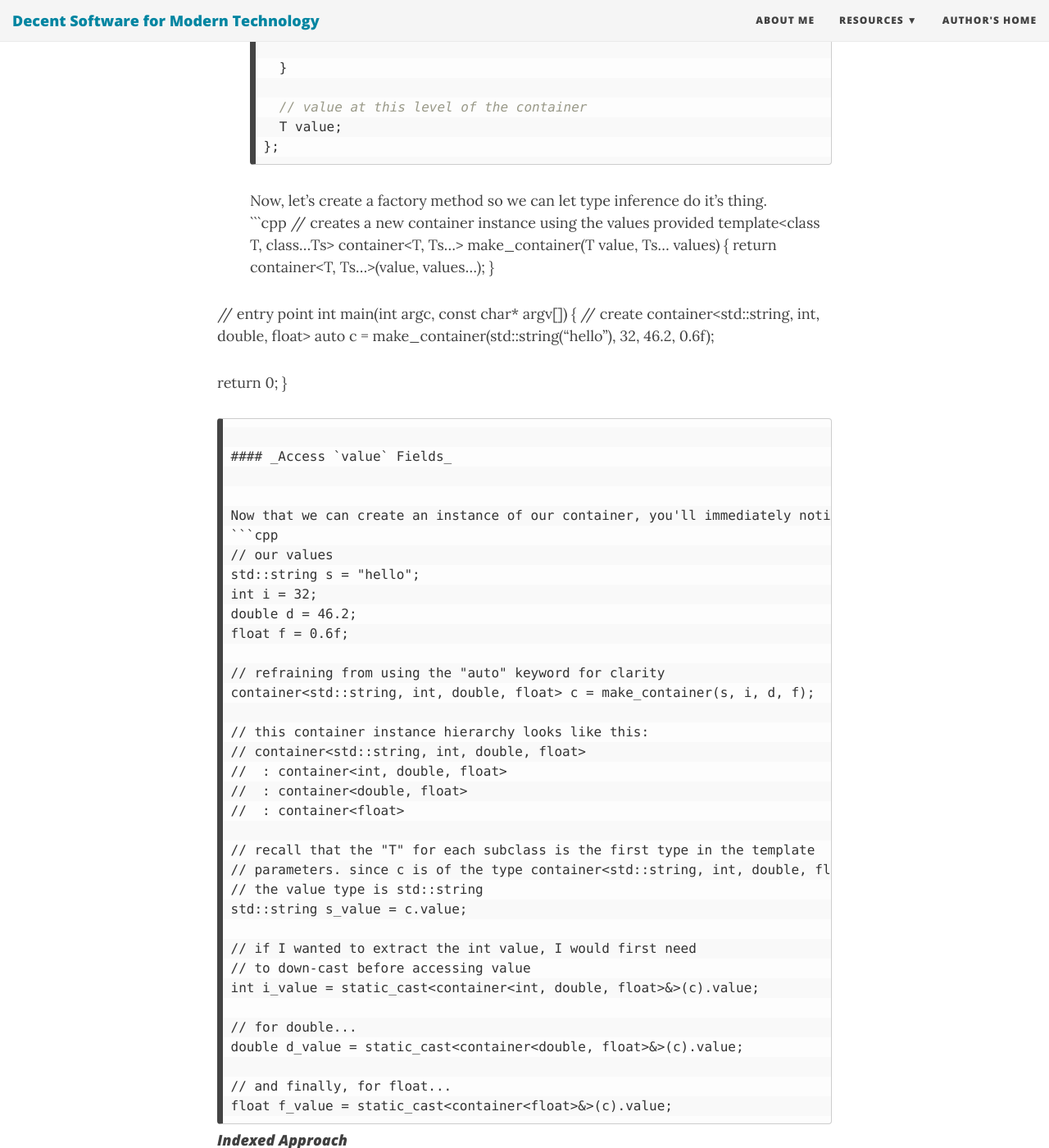
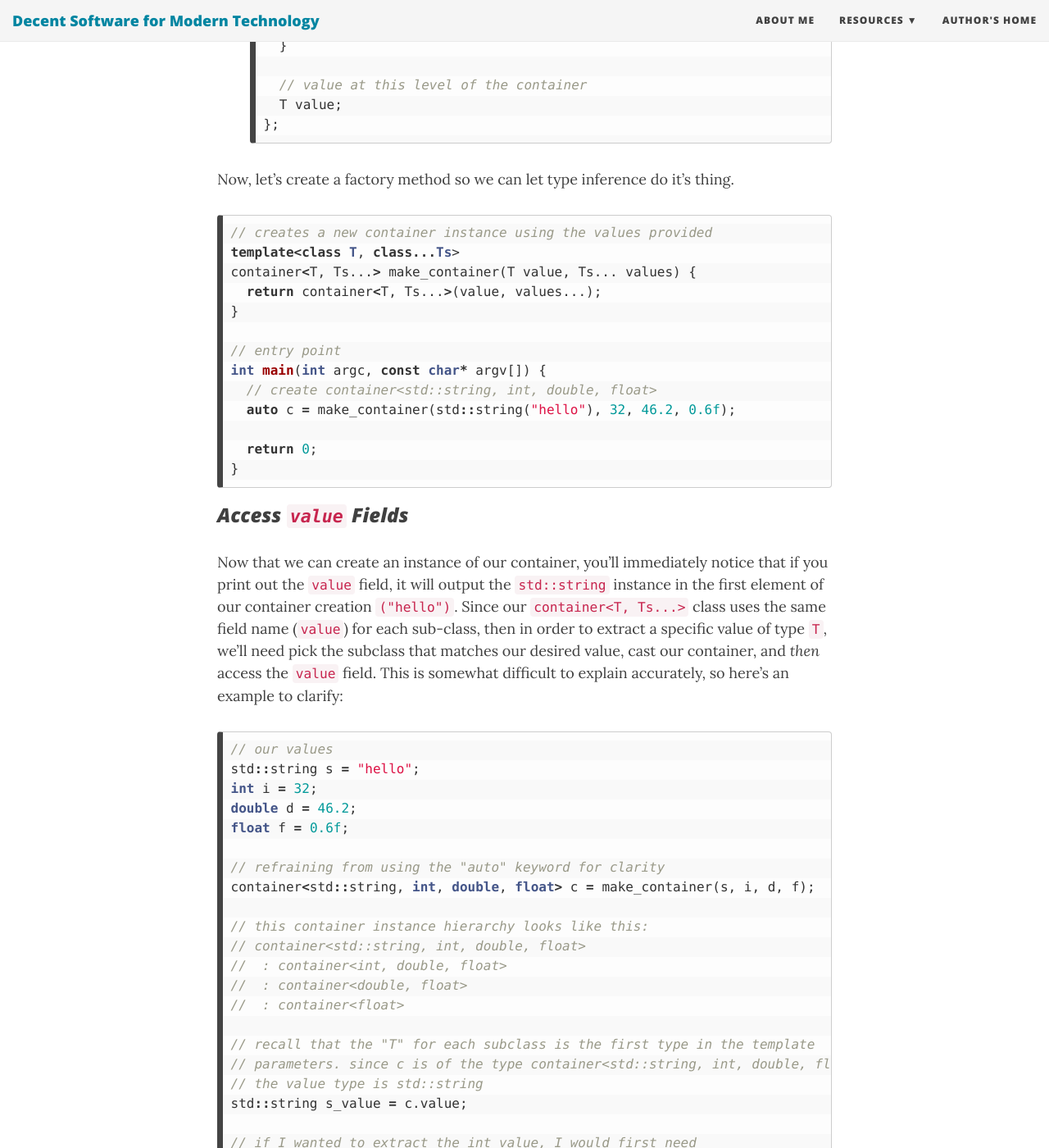
Before and after one commit to mbolt35/mbolt35.github.io, a Jekyll site: the page built from _posts/2014-04-13-cpp-variadic-templates.md, in a window 1280 px wide and 1400 px high, scrolled down 3636 px. Shown: the whole window at 82% size. Built offline with Jekyll 4.4.1, drawn with Linux system fonts in a browser that asks for light colours; nearby versions of some CDN libraries; comment, search, counter and statistics services are not loaded; some of the changed text lies outside the part shown.

Commit message:
Updates to correct formatting.

````diff
--- a/_posts/2014-04-13-cpp-variadic-templates.md
+++ b/_posts/2014-04-13-cpp-variadic-templates.md
@@ -16,7 +16,7 @@
   T4 d;
 };
 ```
-Besides being horrific to look at and a pain to maintain, it limits the implementer to, in our case 4, types. This type of implementation always reminds me the first time I realized that the Action<T> was implemented with **16** [variations](http://msdn.microsoft.com/en-us/library/dd402872%28v=vs.110%29.aspx). _Yikes._
+Besides being horrific to look at and a pain to maintain, it limits the implementer to, in our case 4, types. This type of implementation always reminds me the first time I realized that the `Action<T>` was implemented with **16** [variations](http://msdn.microsoft.com/en-us/library/dd402872%28v=vs.110%29.aspx). _Yikes._
 
 ### _Varia-wat?_
 
@@ -120,6 +120,7 @@
       T value;
     };
 	```
+
 Now, let's create a factory method so we can let type inference do it's thing.
 ```cpp
 // creates a new container instance using the values provided
@@ -137,7 +138,7 @@
 }
 ```
 
-#### _Access `value` Fields_
+### _Access `value` Fields_
 
 
 Now that we can create an instance of our container, you'll immediately notice that if you print out the `value` field, it will output the `std::string` instance in the first element of our container creation `("hello")`. Since our `container<T, Ts...>` class uses the same field name (`value`) for each sub-class, then in order to extract a specific value of type `T`, we'll need pick the subclass that matches our desired value, cast our container, and _then_ access the `value` field. This is somewhat difficult to explain accurately, so here's an example to clarify:
````
